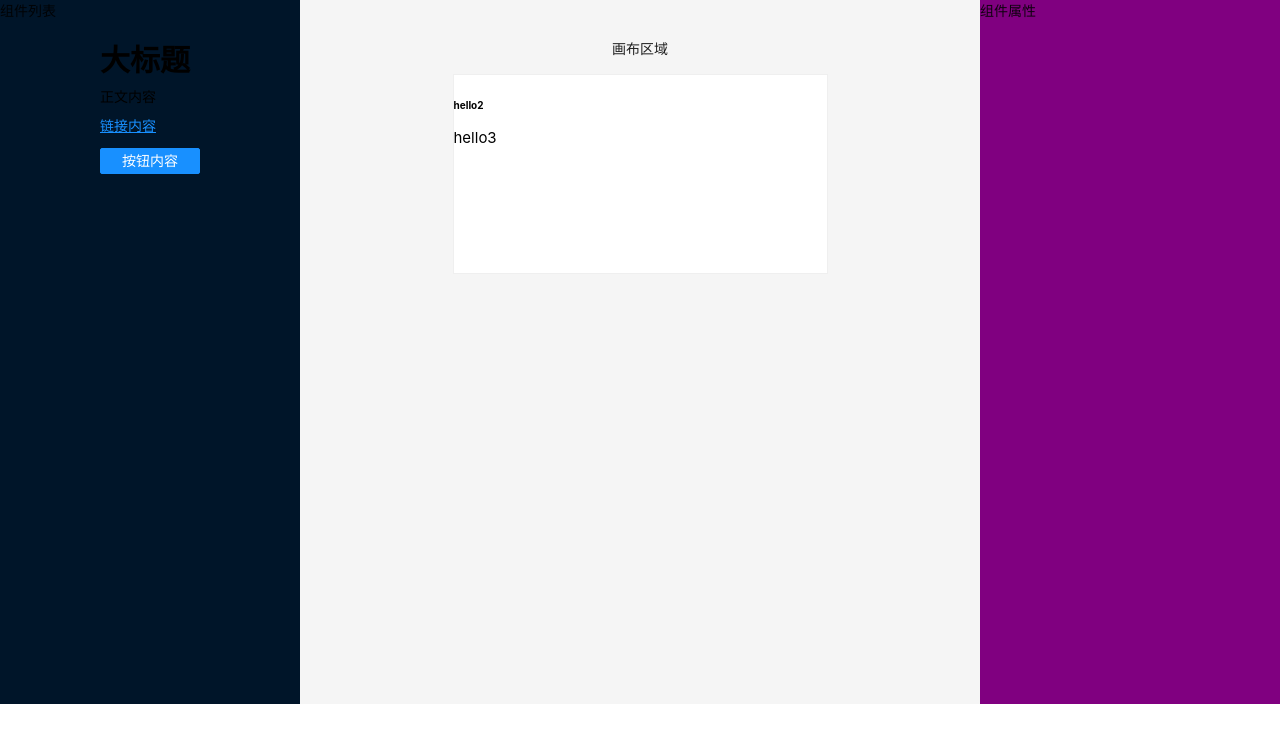
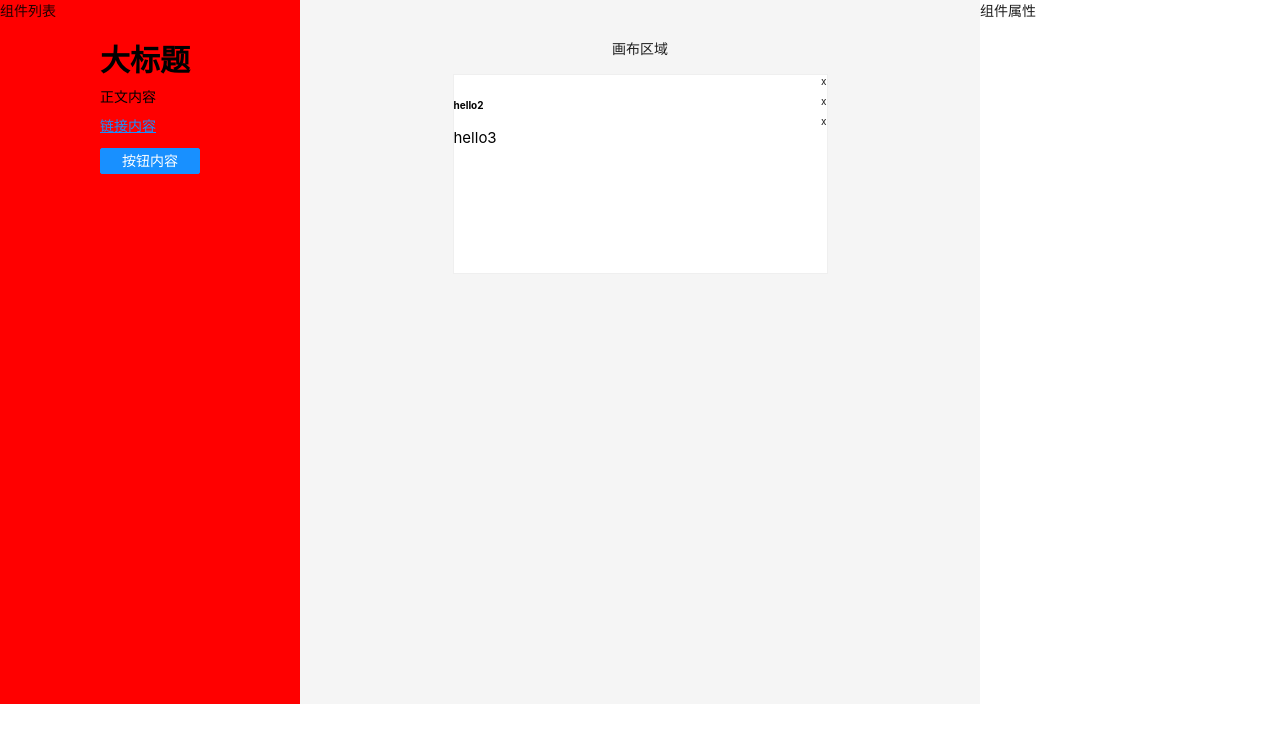
Before and after one commit to AlmostSire/almost-lego, a Vue app: page /editor in a window 1280 px wide. Shown: the top 742 px of the page. Built offline with nearby package versions, Linux system fonts and the light colour scheme.

Commit message:
实现组件实时更新

```diff
--- /dev/null
+++ b/src/components/EditWrapper.vue
@@ -0,0 +1,54 @@
+<template>
+  <div class="edit-wrapper" :class="{ active: active }">
+    <slot></slot>
+    <div class="mask" @click="hancleClick(id)"></div>
+    <div class="delete-btn">
+      <slot name="btn"> x </slot>
+    </div>
+  </div>
+</template>
+
+<script setup lang="ts">
+export interface EditWrapperProps {
+  id: string;
+  active?: boolean;
+}
+
+defineProps<EditWrapperProps>();
+
+const emit = defineEmits(["setActive"]);
+
+const hancleClick = (id: string) => {
+  emit("setActive", id);
+};
+</script>
+
+<style>
+.edit-wrapper {
+  position: relative;
+}
+.edit-wrapper:hover {
+  border: 1px dashed #ccc;
+}
+.edit-wrapper.hidden {
+  display: none;
+}
+.edit-wrapper.active {
+  border: 1px solid #1890ff;
+  user-select: none;
+  z-index: 1500;
+}
+.edit-wrapper .delete-btn {
+  position: absolute;
+  right: 0;
+  top: 0;
+  font-size: 10px;
+}
+.edit-wrapper .mask {
+  position: absolute;
+  top: 0;
+  right: 0;
+  bottom: 0;
+  left: 0;
+}
+</style>
--- /dev/null
+++ b/src/components/PropsTable.vue
@@ -0,0 +1,107 @@
+<template>
+  <div class="props-table">
+    <div v-for="(value, key) in finalProps" :key="key" class="prop-item">
+      <span class="label">{{ value?.text }}</span>
+      <div class="prop-component">
+        <component
+          :is="value.component"
+          :[value.valueProp]="value.value"
+          :="value.extraProps"
+          @="value.events"
+        >
+          <template v-if="value.subComponent && value.options">
+            <component
+              :is="value.subComponent"
+              v-for="(option, k) in value.options"
+              :key="k"
+              :value="option.value"
+            >
+              {{ option.text }}
+            </component>
+          </template>
+        </component>
+      </div>
+    </div>
+  </div>
+</template>
+
+<script lang="ts">
+import { computed, defineComponent, PropType } from "vue";
+import { reduce } from "lodash-es";
+import { mapPropsToForms, PropsKeys, PropToForm } from "../propsMap";
+import { AllComponentProps } from "../defaultProps";
+
+interface FormProps extends PropToForm {
+  value: string;
+  valueProp: string;
+  eventName: string;
+  events: Record<string, (e: unknown) => void>;
+}
+
+export default defineComponent({
+  name: "PropsTable",
+  props: {
+    data: {
+      type: Object as PropType<AllComponentProps>,
+      required: true,
+    },
+  },
+  emits: ["change"],
+  setup(props, context) {
+    const finalProps = computed(() =>
+      reduce(
+        props.data,
+        (result, value, key) => {
+          const newKey = key as PropsKeys;
+          const item = mapPropsToForms[newKey];
+          if (item) {
+            const {
+              valueProp = "value",
+              eventName = "change",
+              initialTransform,
+              afterTransform,
+            } = item;
+            const newItem: FormProps = {
+              ...item,
+              valueProp,
+              eventName,
+              value: initialTransform ? initialTransform(value) : value,
+              events: {
+                [eventName]: (e: unknown) => {
+                  context.emit("change", {
+                    key,
+                    value: afterTransform ? afterTransform(e) : e,
+                  });
+                },
+              },
+            };
+            result[newKey] = newItem;
+          }
+          return result;
+        },
+        {} as { [k in PropsKeys]: FormProps }
+      )
+    );
+
+    return {
+      finalProps,
+    };
+  },
+});
+</script>
+
+<style>
+.prop-item {
+  display: flex;
+  margin-bottom: 10px;
+  align-items: center;
+}
+
+.label {
+  width: 28%;
+}
+
+.prop-component {
+  width: 70%;
+}
+</style>
--- /dev/null
+++ b/src/propsMap.ts
@@ -0,0 +1,75 @@
+import { VNode } from "vue";
+import type { AllComponentProps } from "./defaultProps";
+
+export type Transform<T, U> = (value: T) => U;
+export type PropsKeys = keyof AllComponentProps;
+
+export interface PropToForm {
+  component: string;
+  extraProps?: { [key: string]: any };
+  text?: string;
+  subComponent?: string;
+  options?: {
+    text: VNode | string;
+    value: string;
+  }[];
+  initialTransform?: Transform<any, any>;
+  afterTransform?: Transform<any, any>;
+  value?: string;
+  valueProp?: string;
+  eventName?: string;
+  events?: Record<string, (e: unknown) => void>;
+}
+
+export type PropsToForms = {
+  [key in PropsKeys]?: PropToForm;
+};
+
+export const mapPropsToForms: PropsToForms = {
+  text: {
+    text: "文本",
+    component: "a-textarea",
+    extraProps: { rows: 3 },
+    afterTransform: (e) => e.target.value,
+  },
+  fontSize: {
+    text: "字号",
+    component: "a-input-number",
+    initialTransform: (v: string) => parseInt(v),
+    afterTransform: (e: number) => (e ? `${e}px` : ""),
+  },
+  lineHeight: {
+    text: "行高",
+    component: "a-slider",
+    extraProps: {
+      min: 0,
+      max: 3,
+      step: 0.1,
+    },
+    initialTransform: (v: string) => parseInt(v),
+    afterTransform: (e: number) => e.toString(),
+  },
+  textAlign: {
+    text: "对齐",
+    component: "a-radio-group",
+    subComponent: "a-radio-button",
+    options: [
+      { value: "left", text: "左" },
+      { value: "center", text: "中" },
+      { value: "right", text: "右" },
+    ],
+    afterTransform: (e) => e.target.value,
+  },
+  fontFamily: {
+    text: "字体",
+    component: "a-select",
+    subComponent: "a-select-option",
+    options: [
+      { value: "", text: "无" },
+      { text: "宋体", value: '"SimSun","STSong"' },
+      { text: "黑体", value: '"SimHei","STHeiti"' },
+      { text: "楷体", value: '"KaiTi","STKaiti"' },
+      { text: "仿宋", value: '"FangSong","STFangsong"' },
+    ],
+  },
+};
--- a/src/store/editor.ts
+++ b/src/store/editor.ts
@@ -2,6 +2,7 @@ import { Module } from "vuex";
 import { GlobalDataProps } from "./index";
 import { v4 as uuidv4 } from "uuid";
 import { AllComponentProps } from "@/defaultProps";
+import { PropsKeys } from "@/propsMap";
 
 export interface EditorProps {
   // 供中间编辑器渲染的数组
@@ -83,6 +84,24 @@ const editor: Module<EditorProps, GlobalDataProps> = {
       const index = state.components.findIndex((item) => item.id === id);
       state.components.splice(index, 1);
     },
+    setActive(state, id: string) {
+      state.currentElement = id;
+    },
+    updateComponent(state, { key, value }: { key: PropsKeys; value: string }) {
+      const currentComponent = state.components.find(
+        (component) => component.id === state.currentElement
+      );
+      if (currentComponent) {
+        currentComponent.props[key as PropsKeys] = value;
+      }
+    },
+  },
+  getters: {
+    getCurrentElement(state) {
+      return state.components.find(
+        (component) => component.id === state.currentElement
+      );
+    },
   },
 };
 
--- a/src/views/Editor.vue
+++ b/src/views/Editor.vue
@@ -1,7 +1,7 @@
 <template>
   <div class="editor" id="editor-layout-main">
     <a-layout>
-      <a-layout-sider width="300">
+      <a-layout-sider width="300" :style="{ background: 'red' }">
         <div class="sidebar-container">组件列表</div>
         <ComponentList :list="defaultTemplates" @on-item-click="addItem" />
       </a-layout-sider>
@@ -9,23 +9,32 @@
         <a-layout-content class="preview-container">
           <p>画布区域</p>
           <div class="preview-list" id="canvas-area">
-            <component
+            <EditWrapper
               v-for="component in components"
-              :is="component.name"
               :key="component.id"
-              :="component.props"
+              :id="component.id"
+              :active="component.id === currentElement?.id"
+              @set-active="setActive"
             >
-              {{ component.props.text }}
-            </component>
+              <component :is="component.name" :="component.props">
+                {{ component.props.text }}
+              </component>
+            </EditWrapper>
           </div>
         </a-layout-content>
       </a-layout>
       <a-layout-sider
         width="300"
-        style="background: purple"
+        style="background: #fff"
         class="settings-panel"
       >
         组件属性
+
+        <PropsTable
+          v-if="currentElement"
+          :data="currentElement.props"
+          @change="handleChange"
+        />
       </a-layout-sider>
     </a-layout>
   </div>
@@ -36,26 +45,44 @@ import { GlobalDataProps } from "@/store";
 import { computed, defineComponent } from "vue";
 import { useStore } from "vuex";
 import ComponentList from "@/components/ComponentList.vue";
+import EditWrapper from "@/components/EditWrapper.vue";
 import LText from "@/components/LText.vue";
+import PropsTable from "@/components/PropsTable.vue";
 import defaultTemplates from "@/defaultTemplates";
 import { AllComponentProps } from "@/defaultProps";
+import { ComponentData } from "@/store/editor";
+import { PropsKeys } from "@/propsMap";
 
 export default defineComponent({
   name: "Editor",
   components: {
     LText,
     ComponentList,
+    EditWrapper,
+    PropsTable,
   },
   setup() {
     const store = useStore<GlobalDataProps>();
     const components = computed(() => store.state.editor.components);
+    const currentElement = computed<ComponentData | null>(
+      () => store.getters.getCurrentElement
+    );
     const addItem = (props: AllComponentProps) => {
       store.commit("addComponent", props);
     };
+    const setActive = (id: string) => {
+      store.commit("setActive", id);
+    };
+    const handleChange = (e: { key: PropsKeys; value: string }) => {
+      store.commit("updateComponent", e);
+    };
     return {
+      currentElement,
       components,
       defaultTemplates,
       addItem,
+      setActive,
+      handleChange,
     };
   },
 });
```
